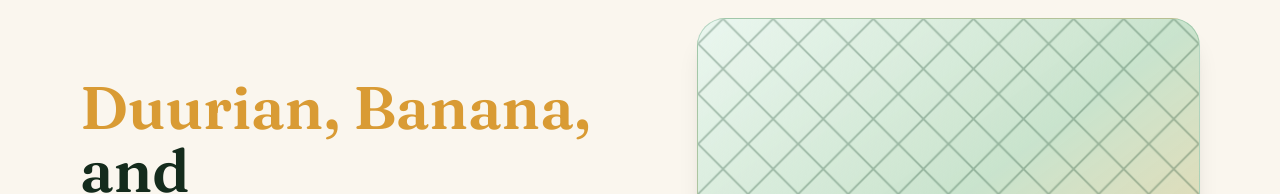
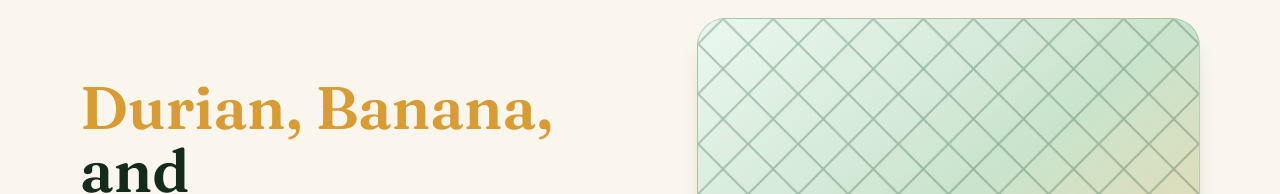
Before and after one commit to VoidDiv/MyCalinan, a Next.js app: page / in a window 1280 px wide. Shown: the part 292-486 px from the top of the page. Built offline with nearby package versions, Linux system fonts and the light colour scheme; no server answers.

Commit message:
fixed AI

```diff
--- a/app/api/chat/route.ts
+++ b/app/api/chat/route.ts
@@ -1,5 +1,5 @@
 import { NextRequest, NextResponse } from "next/server";
-import { getAdminDb } from "@/lib/firebaseAdmin";
+import { adminDb } from "@/lib/firebaseAdmin";
 
 interface ChatMessage {
   role: "user" | "assistant";
@@ -316,8 +316,6 @@ async function buildContext(query: string): Promise<{
   context: string;
   sources: RetrievedSource[];
 }> {
-  const adminDb = getAdminDb();
-
   const relevantCollections =
     getRelevantCollections(query);
 
--- a/components/Hero.tsx
+++ b/components/Hero.tsx
@@ -21,7 +21,7 @@ export default function Hero() {
 
         <h1 className="font-display text-[2.75rem] font-semibold leading-[1.05] text-canopy-950 sm:text-6xl">
           <br />
-          <em className="text-durian-500 not-italic">Duurian, Banana,</em> and
+          <em className="text-durian-500 not-italic">Durian, Banana,</em> and
           <br />
           Bagobo roots.
         </h1>
--- a/lib/adminAuth.ts
+++ b/lib/adminAuth.ts
@@ -1,6 +1,6 @@
 import { NextRequest } from "next/server";
 import type { DecodedIdToken } from "firebase-admin/auth";
-import { getAdminAuth } from "./firebaseAdmin";
+import { adminAuth } from "./firebaseAdmin";
 
 export async function verifyAuth(
   request: NextRequest
@@ -18,7 +18,7 @@ export async function verifyAuth(
   }
 
   try {
-    return await getAdminAuth().verifyIdToken(token);
+    return await adminAuth.verifyIdToken(token);
   } catch (error) {
     console.error("Firebase token verification failed:", error);
     throw new Error("Invalid or expired authentication token");
```
Also changed, not shown: app/login/page.tsx (indentation only), public/image/CALINAN LOGO.png (added).
